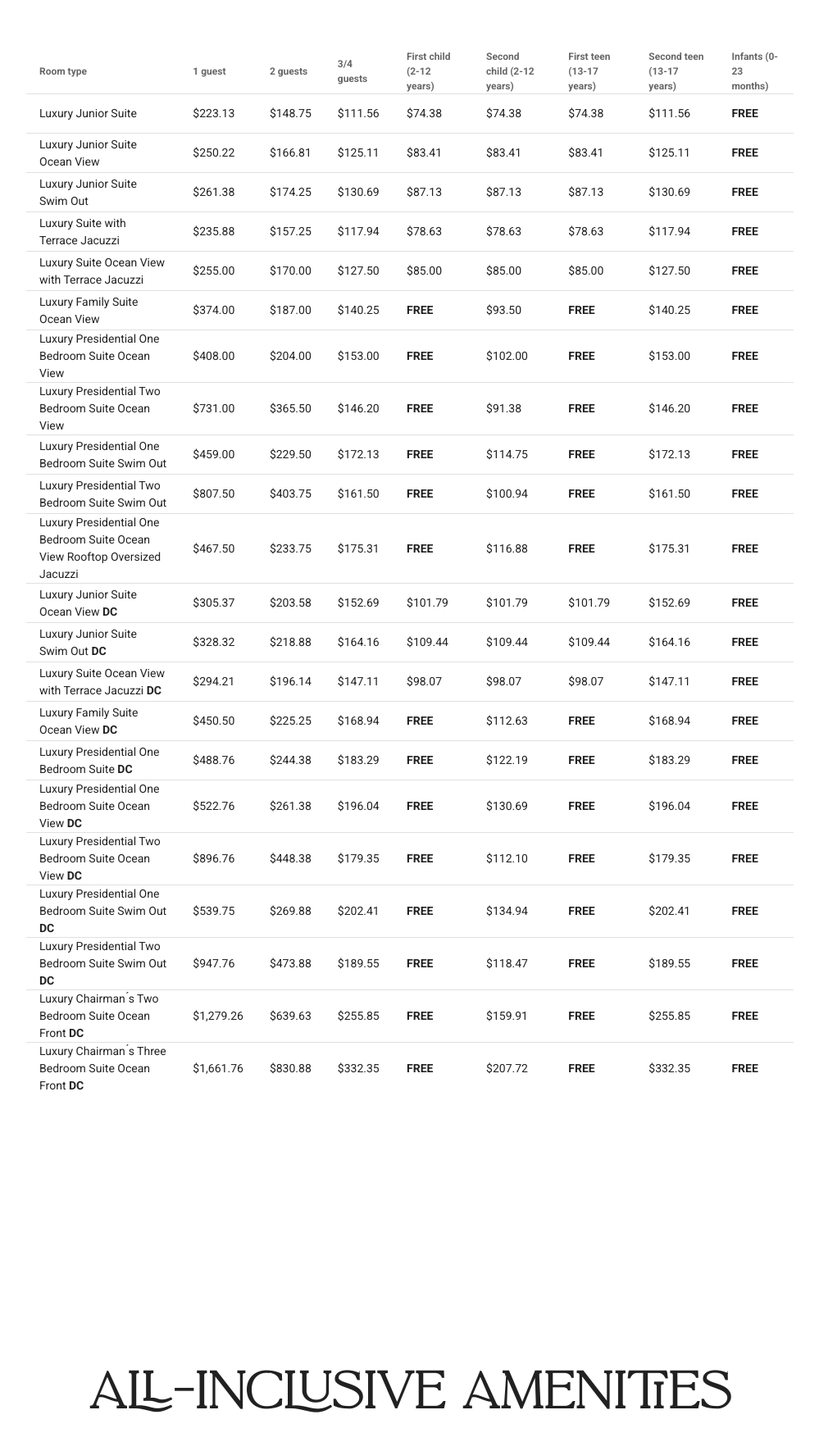
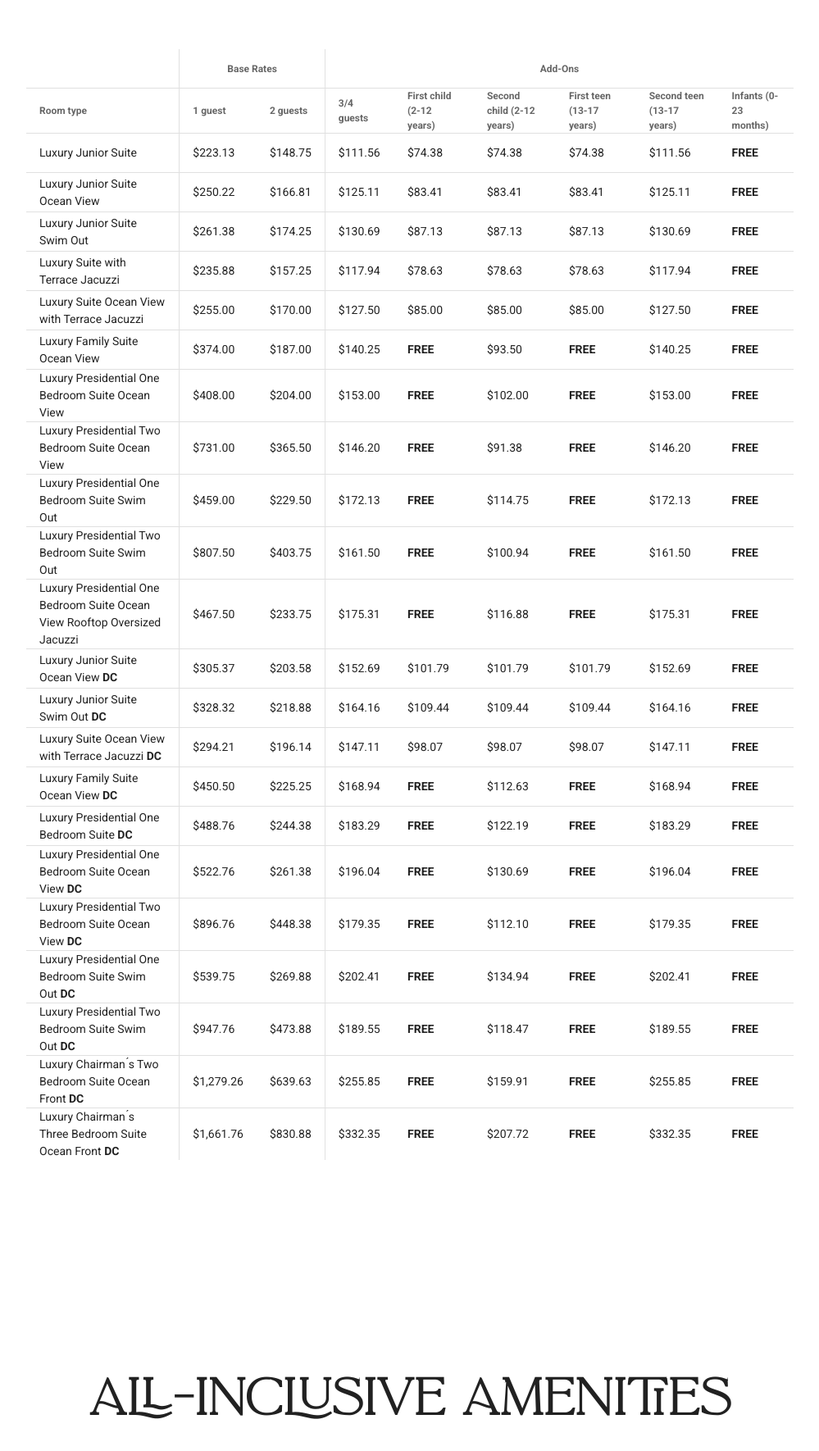
Before and after one commit to nguyenmichelle/keachelle-wedding, a Nuxt app: page /resort in a window 1280 px wide. Shown: the part 1073-2843 px from the top of the page at 82% size, without its empty margins (140-1139 px from the left). Built offline with nearby package versions, Linux system fonts and the light colour scheme.

Commit message:
Updating rates and how to read them

```diff
--- a/pages/resort.vue
+++ b/pages/resort.vue
@@ -25,7 +25,7 @@
     <Section title="Group Rates" background-color="var(--base-brown)" :has-padding="false" :white-text="true">
       <v-row align="center" justify="center">
         <v-col cols="8" class="text-center">
-          <span>We have locked these room rates for our guests. Please use the provided link to book your room. We <b>highly</b> recommend getting a room in the Diamond Club (DC) if possible. The DC will elevate your stay and includes: butler service, exclusive á la carte dining options + exclusive air-conditioned DC areas in restaurants, a stylish private lounge, private bars, a sparkling pool, a secluded beach area, and more.<br><br>*Note: Rates are per person, per night, per room depending on how many people are staying in a room.</span>
+          <span>We have locked these room rates for our guests. Please use the provided link to book your room. We <b>highly</b> recommend getting a room in the Diamond Club (DC) if possible. The DC will elevate your stay and includes: butler service, exclusive á la carte dining options + exclusive air-conditioned DC areas in restaurants, a stylish private lounge, private bars, a sparkling pool, a secluded beach area, and more.<br><br>*Note: Base rates are per person, per night, per room. Add-ons are per additional person per night per room depending on how many people are staying in a room.</span>
         </v-col>
       </v-row>
       <v-row align="center" justify="center">
@@ -34,13 +34,20 @@
             <template v-slot:default>
               <thead>
               <tr>
+                <th></th>
+                <th class="text-center border-left border-right" colspan="2">Base Rates</th>
+                <th class="text-center" colspan="6">Add-Ons</th>
+              </tr>
+              </thead>
+              <thead>
+              <tr>
                 <th class="text-left">
                   Room type
                 </th>
-                <th class="text-left">
+                <th class="text-left border-left">
                   1 guest
                 </th>
-                <th class="text-left">
+                <th class="text-left border-right">
                   2 guests
                 </th>
                 <th class="text-left">
@@ -69,8 +76,8 @@
                 :key="item.roomType"
               >
                 <td class="text-left" v-html="item.roomType"></td>
-                <td class="text-left">{{ item.singlePrice }}</td>
-                <td class="text-left">{{ item.dblPrice }}</td>
+                <td class="text-left border-left">{{ item.singlePrice }}</td>
+                <td class="text-left border-right">{{ item.dblPrice }}</td>
                 <td class="text-left">{{ item.tripleQuadPrice }}</td>
                 <td class="text-left" v-html="item.firstChildPrice"></td>
                 <td class="text-left">{{ item.secondChildPrice }}</td>
@@ -85,16 +92,10 @@
       </v-row>
       <v-row align="center" justify="center">
         <v-col cols="9">
-          <span>*Not all of these prices include taxes. There may be a 16% VAT (value added tax) on top of the listed
-            rates.<br><br><b>*How to read the chart</b>: Say Amy is staying in the <i>Luxury Suite with Terrace
+          <span>*These prices include taxes.<br><br><b>*How to read the chart</b>: Say Amy is staying in the <i>Luxury Suite with Terrace
           Jacuzzi</i> with
           2 other people (totaling 3 people occupancy) for 3 nights.
-          She looks at the chart for that room type and the price for 3/4 people in a room - which is $117.94. Since
-          that is the nightly price for one person per night, she multiplies that by 3 nights and the total she'll be
-          paying for the room is $353.82 before taxes. Each person will pay that price so the total for the room for 3
-          nights should be $1,061.46. Note that if a person was added to this room, the individual rate would stay the
-          same, so each person in the room would still only be responsible for $353.82, however, the room total would
-          increase to $1,415.28.</span>
+          First, the base price of 2 x $157.25 is calculated. Then she adds one more person for an additional $117.94 a night. $432.44 nightly (3 people) x 3 nights = $1297.32 total for the room of this type for 3 people.</span>
         </v-col>
       </v-row>
     </Section>
@@ -388,4 +389,12 @@ export default {
     max-height: 150px;
   }
 }
+
+.border-left {
+  border-left: thin solid rgba(0, 0, 0, 0.12);
+}
+
+.border-right {
+  border-right: thin solid rgba(0, 0, 0, 0.12);
+}
 </style>
```
